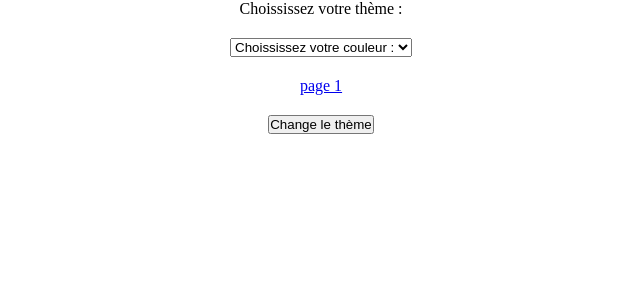
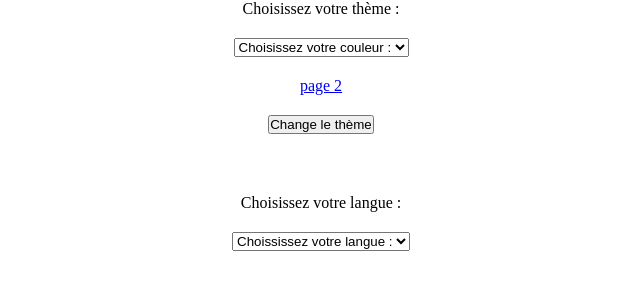
Before and after one commit to TimotheeCresson/AFCI_HTML_CSS, a PHP site: page /exercice/page2.html in a window 1280 px wide. Shown: the top 300 px of the page, without its empty margins (319-959 px from the left). Run offline with PHP 8.4, Linux system fonts and the light colour scheme.

Commit message:
exo stockage

```diff
--- a/03-javascript/06-stockage/exercice/page2.html
+++ b/03-javascript/06-stockage/exercice/page2.html
@@ -8,16 +8,30 @@
     <script src="script.js" defer></script>
 </head>
 <body>
-    <div>
-        <label for="selection">Choississez votre thème :</label>
+    <div class="div">
+        <label for="selection">Choisissez votre thème :</label>
         <select name="theme" id="themeSelect">
-        <option value="">Choississez votre couleur : </option>
-        <option value="green" class="greenTheme">vert</option>
-        <option value="orange" class="orangeTheme">orange</option>
-        <option value="blue" class="blueTheme">bleu</option>
+            <option value="">Choisissez votre couleur : </option>
+            <option value="green" class="greenTheme">vert</option>
+            <option value="orange" class="orangeTheme">orange</option>
+            <option value="blue" class="blueTheme">bleu</option>
         </select>
-        <a href="index.html"> page 1</a>
+        <a href="page2.html"> page 2</a>
         <button class="button">Change le thème</button>
+    </div>
+    <div class="div2">
+        <label for="select">Choisissez votre langue :</label>
+        <select name="langue" id="langueSelect">
+            <option value="">Choississez votre langue : </option>
+            <option value="French" class="French">Français</option>
+            <option value="English" class="English">Anglais</option>
+            <option value="Spanish" class="Spanish">Espagnol</option>
+        </select>
+    <div class="langueh1">
+        <div class="frenchTitle"></div>
+        <div class="englishTitle"></div>
+        <div class="panishTitle"></div>
+    </div>
     </div>
 </body>
 </html>
--- a/03-javascript/06-stockage/exercice/style.css
+++ b/03-javascript/06-stockage/exercice/style.css
@@ -10,12 +10,22 @@
 body {
     background-color: var(--fond);
 }
-div {
+.div {
     display: flex;
     flex-direction: column;
     justify-content: center;
     align-items: center;
     gap: 20px;
+}
+.div2 {
+    display: flex;
+    flex-direction: column;
+    justify-content: center;
+    align-items: center;
+    gap: 20px;
+}
+.div2 label {
+    margin-top: 60px;
 }
 .greenTheme {
     background-color: green;
@@ -26,3 +36,7 @@ div {
 .blueTheme {
     background-color: blue;
 }
+.langueh1 {
+    font-size: 20px;
+    color: red;
+}
--- a/03-javascript/06-stockage/script.js
+++ b/03-javascript/06-stockage/script.js
@@ -6,7 +6,7 @@ dark.addEventListener("input", changeTheme);
 function changeTheme() {
     /*
         Une première façon de changer un thème, est de modifié la classe du body.
-        Ayant du CSS déjà prévu pour cela, le rest changera avec
+        Ayant du CSS déjà prévu pour cela, le reste changera avec
     */
     //document.body.classList.toggle("dark", dark.checked);
 
```
Also changed, not shown: 03-javascript/05-intersectionObserver/exo.js (+26 -5 lines), 03-javascript/05-intersectionObserver/script.js (+10 -2 lines), 03-javascript/06-stockage/exercice/index.html (+15 -3 lines), 03-javascript/06-stockage/exercice/script.js (+33 -6 lines).
